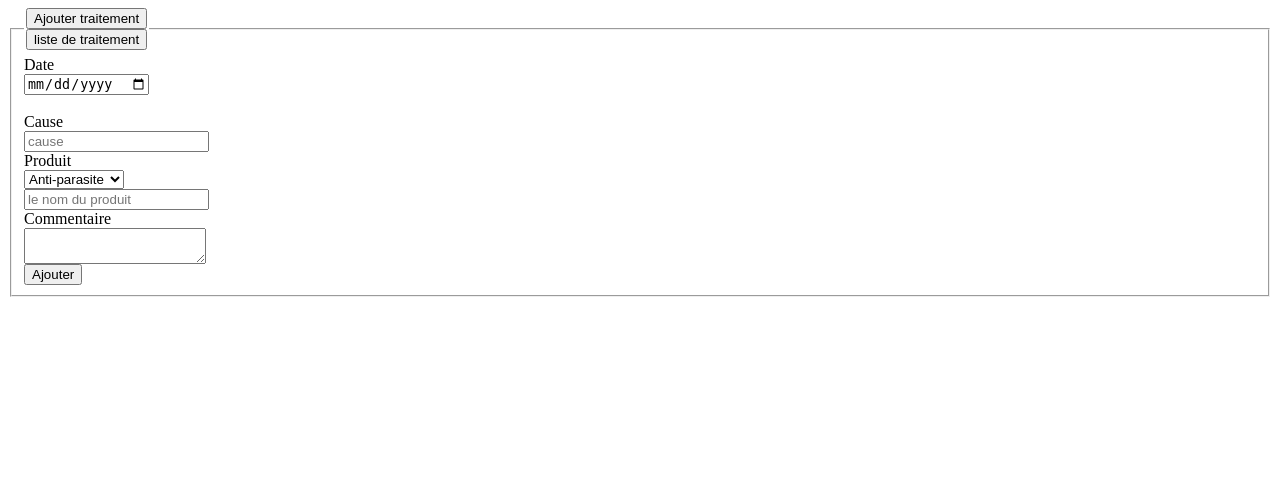
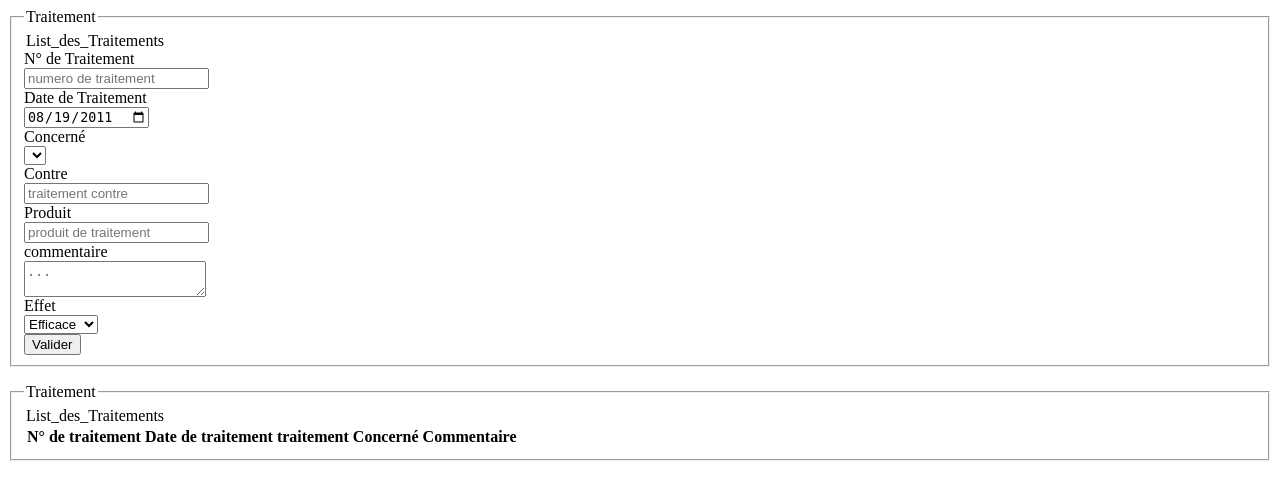
Before and after one commit to takichy/projet_dut, a PHP site: page /views/traitement.html in a window 1280 px wide. Shown: the top 500 px of the page. Run offline with PHP 8.4, Linux system fonts and the light colour scheme; lists and menus that the app fills with data are empty.

Commit message:
container_all

```diff
--- a/projet/views/contact_form.html
+++ b/projet/views/contact_form.html
@@ -28,7 +28,7 @@
 					<div class="form-group">
 					    <div class="col-md-8 inputGroupContainer">
 					    	<div class="input-group">
-								<input type="text" class="form-control" id="mobile" name="mobile" placeholder="votre numero de telephone" required>
+								<input type="number" class="form-control" id="mobile" name="mobile" placeholder="votre numero de telephone" required>
 					 	   </div>
 					 	 </div>
 					</div>
--- a/projet/views/nouvelle_pondaison.html
+++ b/projet/views/nouvelle_pondaison.html
@@ -109,7 +109,7 @@
             <div class="col-md-4 inputGroupContainer">
                 <div class="input-group">
                 <span class="input-group-addon"><i class="glyphicon "></i></span>
-                <input class="form-control form-control-lg" id="female" name="female" disabled/>
+                <input class="form-control form-control-lg" id="female" name="female" readonly/>
               </div>
             </div>
         </div>
@@ -120,7 +120,7 @@
             <div class="col-md-4 inputGroupContainer">
                 <div class="input-group">
                 <span class="input-group-addon"><i class="glyphicon "></i></span>
-                <input class="form-control form-control-lg" id="male" name="male" disabled/>
+                <input class="form-control form-control-lg" id="male" name="male" readonly/>
               </div>
             </div>
         </div>
--- a/projet/views/traitement.html
+++ b/projet/views/traitement.html
@@ -1,192 +1,181 @@
+<head>
+    <script>
+        getTraitementPigeonById(1);
 
-<script type="text/javascript">
-    function yesnoCheck() {
-        if(document.getElementById("hey").style.display == "block" || document.getElementById("ifYes").style.display == "none"  ){
-            document.getElementById("hey").style.display = "none";
-            document.getElementById("ifYes").style.display = "block";
+        function getTraitement(){
 
-        }else{
+          console.log('je suis sur getTraitement');
+          getTraitementPigeonById(1);
 
-            document.getElementById("ifYes").style.display = "block";
-         }
-    }
-    function yesnoCheck1() {
-        if(document.getElementById("hey").style.display == "none" || document.getElementById("ifYes").style.display == "block"  ){
-            document.getElementById("hey").style.display = "block";
-            document.getElementById("ifYes").style.display = "none";
+          var trai = document.getElementById("list_form_traitement");
+          trai.classList.add("d-none");
+          trai.classList.remove("d-block");
 
-        }else{
+          var traitfor = document.getElementById("traitement_form");
+          traitfor.classList.add("d-block");
+          traitfor.classList.remove("d-none");
 
-            document.getElementById("ifYes").style.display = "none";
+          document.getElementById("legend_formule_one").style.color = "blue";
+          document.getElementById("legend_formule_two").style.color = "";
         }
 
+        function getListTraitement(){
+          getTraitementById(1);
+          console.log('je suis sur get ListTraitement');
+          var trai = document.getElementById("list_form_traitement");
 
+          trai.classList.add("d-block");
+          trai.classList.remove("d-none");
 
+          var traitfor = document.getElementById("traitement_form");
+
+          traitfor.classList.add("d-none");
+          traitfor.classList.remove("d-block");
+
+          var mess = document.getElementById("traitement_message_success");
+          mess.classList.add("d-none");
+          mess.classList.remove("d-block");
+
+          var message = document.getElementById("traitement_message_error");
+          message.classList.add("d-none");
+          message.classList.remove("d-block");
+
+          document.getElementById("legend_formule_two").style.color = "blue";
+          document.getElementById("legend_formule_one").style.color = "";
         }
-
     </script>
 
+    <style>
+        #legend_formule_one:hover{background-color: #DCDCDC;}
+        #legend_formule_one:hover{cursor: pointer;}
 
- <!-- type de Nettoyage-->
- <!-- <div class="  form-group">
-        <label class="col-md-4  control-label" for="type" >type </label>
+        #legend_formule_two:hover{background-color: #DCDCDC;}
+        #legend_formule_two:hover{cursor: pointer;}
+    </style>
+</head>
+<body>
+    <div class="container">
+        <div id="traitement_message_success" class="alert alert-success d-none"></div>
+        <div id="traitement_message_error" class="alert alert-danger d-none"></div>
+        <form class="well d-block form-horizontal" onSubmit="return send_Traitement(event);" method="post" id="traitement_form">
+                    <fieldset>
+                        <!-- Form Name legend -->
+                        <legend id="legend_formule_one" class="col-md-4" onclick="getTraitement()">Traitement</legend>
+                        <legend id="legend_formule_two" class="col-md-4" onclick="getListTraitement()">List_des_Traitements</legend>
+
+                        <!-- Text input numero de traitement-->
+                        <div class="form-group col-md-12">
+                            <label class="col-md-4 control-label" for="numero_traitement" >N° de Traitement</label>
                             <div class="col-md-4 inputGroupContainer">
                                 <div class="input-group">
                                     <span class="input-group-addon"><i class="glyphicon "></i></span>
-                <select name="produit" class="form-control form-control-lg" id="produit" onchange="yesnoCheck(this)">
-                  <option data-icon="glyphicon" value="entier">entier</option>
-                  <option data-icon="glyphicon"  value="particulier">particulier</option>
-
-
-                </select>
-             </div>
-         </div>
-    </div> -->
-
-
-
-
-
-
-
-<body>
-        <div class="container">
-         <div id="nvaqui_message_success" class="alert alert-success d-none"></div>
-         <div id="nvaqui_message_error" class="alert alert-danger d-none"></div>
-         <form class="well form-horizontal"  method="POST" id="nouvelle_acquisition_form">
-             <fieldset>
-                 <legend>
-                        <div class="col-md-4">
-                                <button type="button" class="btn btn-lg btn" onclick="yesnoCheck1()" >Ajouter traitement </button>
-                            </div>
-                        <div class="col-md-4">
-                            <button type="button" class="btn btn-lg btn" onclick="yesnoCheck()" >liste de traitement </button>
-                        </div>
-
-    </legend>
-
-
-            <!-- Button -->
-
-
-
-
-
-
-
-            <!--num-bague pigeon -->
-                <div id="ifYes" style="display: none;">
-                        <div class="form-group">
-                                <label class="col-md-4  control-label" for="num-bague" >num-bague </label>
-                                <div class="col-md-4 inputGroupContainer">
-                                    <div class="input-group">
-                                        <span class="input-group-addon"><i class="glyphicon "></i></span>
-                                        <select name="produit" class="form-control form-control-lg" id="produit" >
-                                        <option data-icon="glyphicon" >1</option>
-                                        <option data-icon="glyphicon" >2</option>
-
-
-                                        </select>
-                                    </div>
+                                    <input name="numero_traitement" placeholder="numero de traitement" class="form-control"  type="text" id="numero_traitement" >
                                 </div>
                             </div>
                         </div>
 
-
-
-
-
-
-
-        <div id="hey" >
-
-                 <!-- date input-->
-                 <div class="form-group">
-                     <div class="row">
-                         <label class="col-md-4 control-label" for="Date" >Date </label>
+                        <!-- Text input date-->
+                        <div class="form-group col-md-12">
+                            <label class="col-md-4 control-label" for="date_traitement" >Date de Traitement </label>
                             <div class="col-md-4 inputGroupContainer">
                                 <div class="input-group">
-                                 <span class="input-group-addon"><i class="glyphicon glyphicon-text-date"></i></span>
-                                 <input class="form-control" name="date" type="date"  id="date">
-                              </div>
-                          </div>
-                     </div></br>
-
-
-
-
-
-                 <!-- souche input-->
-                 <div class="form-group">
-                     <label class="col-md-4 control-label" for="cause" >Cause </label>
-                     <div class="col-md-4 inputGroupContainer">
-                         <div class="input-group">
-                              <span class="input-group-addon"></span>
-                              <input name="cause" placeholder="cause" class="form-control"  type="text" id="cause">
+                                    <span class="input-group-addon"><i class="glyphicon "></i></span>
+                                    <input class="form-control" name="date_traitement" type="date" value="2011-08-19" id="date_traitement">
                                 </div>
                              </div>
                         </div>
 
-
-
-                 <!-- Produit select-->
-
-
-                 <div class="form-group">
-                        <label class="col-md-4  control-label" for="produit" >Produit </label>
+                        <!-- Text input concrné-->
+                        <div class="form-group col-md-12">
+                            <label class="col-md-4 control-label" for="traitement_concerne" >Concerné</label>
                             <div class="col-md-4 inputGroupContainer">
                                 <div class="input-group">
                                     <span class="input-group-addon"><i class="glyphicon "></i></span>
-                                <select name="produit" class="form-control form-control-lg" id="produit">
-                                  <option data-icon="glyphicon ">Anti-parasite</option>
-                                  <option data-icon="glyphicon ">Anti-seplique</option>
-                                  <option data-icon="glyphicon ">....</option>
-
+                                    <select class="form-control form-control-lg" id="traitement_concerne" name="traitement_concerne">
                                     </select>
                                 </div>
                             </div>
                         </div>
 
-                <!-- name produit -->
-
-                 <div class="form-group">
-                        <label class="col-md-4 control-label" for="name_produit" > </label>
+                        <!-- Text input contre-->
+                        <div class="form-group col-md-12">
+                            <label class="col-md-4 control-label" for="traitement_contre" >Contre </label>
                             <div class="col-md-4 inputGroupContainer">
                                 <div class="input-group">
-                                 <span class="input-group-addon"></i></span>
-                                 <input id="produit" name="name_produit" placeholder="le nom du produit" class="form-control"  type="text">
+                                    <span class="input-group-addon"><i class="glyphicon "></i></span>
+                                    <input name="traitement_contre" placeholder="traitement contre" class="form-control"  type="text" id="traitement_contre" >
                                 </div>
                             </div>
                         </div>
 
-
-                    <!-- Text input commentaire-->
-				<div class="form-group">
-                        <label class="col-md-4 control-label" for="commentaire" >Commentaire </label>
+                        <!-- Text input produit-->
+                        <div class="form-group col-md-12">
+                            <label class="col-md-4 control-label" for="traitement_produit" >Produit </label>
                             <div class="col-md-4 inputGroupContainer">
                                 <div class="input-group">
                                     <span class="input-group-addon"><i class="glyphicon "></i></span>
-                                 <textarea name="commentaire" class = "form-control" id="commentaire"></textarea>
+                                    <input name="traitement_produit" placeholder="produit de traitement" class="form-control"  type="text" id="traitement_produit" >
                                 </div>
                             </div>
                         </div>
 
-
-
-                 <!-- Button -->
-                 <div class="form-group">
-                     <label class="col-md-4 control-label"></label>
-                     <div class="col-md-4">
-                         <button type="submit" class="btn btn-warning" >Ajouter <span class="glyphicon glyphicon-send"></span></button>
+                        <!-- Text input commentaire-->
+                        <div class="form-group col-md-12">
+                            <label class="col-md-4 control-label" for="commentaire_traitement" >commentaire</label>
+                            <div class="col-md-4 inputGroupContainer">
+                                <div class="input-group">
+                                    <span class="input-group-addon"><i class="glyphicon "></i></span>
+                                    <textarea name="commentaire_traitement" placeholder="..." class ="form-control" id="commentaire_traitement"></textarea>
+                                </div>
                             </div>
                         </div>
 
-
+                        <!-- Text input effet-->
+                        <div class="form-group col-md-12">
+                            <label class="col-md-4 control-label" for="traitement_effet" >Effet</label>
+                            <div class="col-md-4 inputGroupContainer">
+                                <div class="input-group">
+                                    <span class="input-group-addon"><i class="glyphicon "></i></span>
+                                    <select class="form-control form-control-lg" id="traitement_effet" name="traitement_effet">
+                                      <option data-icon="glyphicon" value="" >Efficace</option>
+                                      <option data-icon="glyphicon" value="" >Sequelle</option>
+                                      <option data-icon="glyphicon" value="" >autre</option>
+                                    </select>
+                                </div>
+                            </div>
                         </div>
 
-
+                        <!-- Button -->
+                        <div class="form-group col-md-12">
+                            <label class="col-md-4 control-label"></label>
+                            <div class="col-md-4">
+                                <button type="submit" class="btn btn-warning" >Valider<span class="glyphicon glyphicon-send"></span></button>
+                            </div>
+                        </div>
                     </fieldset>
         </form>
 
+        <form class="well form-horizontal d-none" method="POST" id="list_form_traitement">
+            <fieldset>
+                <!-- Form Name legend -->
+                <legend id="legend_formule_one" class="col-md-4" onclick="getTraitement()">Traitement</legend>
+                <legend id="legend_formule_two" class="col-md-4" onclick="getListTraitement()">List_des_Traitements</legend>
+
+                <table class="table table-hover:black table-bordered">
+                    <thead class="thead-dark">
+                      <tr>
+                          <th scope="col">N° de traitement</th>
+                          <th scope="col">Date de traitement</th>
+                          <th scope="col">traitement Concerné</th>
+                          <th scope="col">Commentaire</th>
+                      </tr>
+                    </thead>
+
+                    <tbody class="well" id="tableTrait" >
+                    </tbody>
+                </table>
+            </fieldset>
+        </form>
     </div>
+    <!-- /.container -->
 </body>
```
Also changed, not shown: projet/views/Mes_Pigeons.html (+217 -47 lines), projet/views/defaultGabbarit.php (+4 -6 lines), projet/views/js/get_data.js (+51 -10 lines), projet/views/js/send_data.js (+29 -0 lines), projet/views/nettoyage.html (+12 -1 lines), projet/images/pigeon10.jpg (added), projet/images/pigeon4.jpg (added), projet/images/pigeon5.jpg (added), projet/images/pigeon6.jpg (added), projet/images/pigeon7.jpg (added), projet/images/pigeon8.jpg (added), projet/images/pigeon9.jpg (added). Lines whose indentation alone changed are shown as unchanged.
